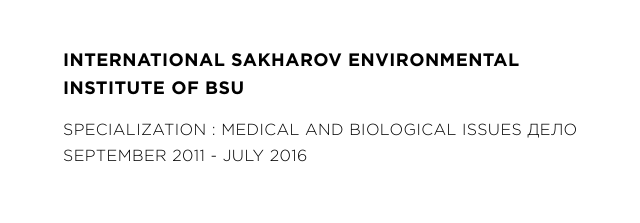
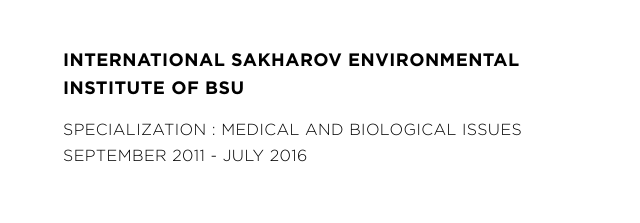
Before and after one commit to szhovtanskaya/en, a plain HTML site: page index.html in a window 1280 px wide. Shown: the part 978-1201 px from the top of the page, 22-662 px from the left. Drawn offline with Linux system fonts and the light colour scheme.

Commit message:
Update index.html

```diff
--- a/index.html
+++ b/index.html
@@ -81,7 +81,7 @@
 						<div class="block-education">
 							<h4>International Sakharov Environmental Institute of BSU</h4>
 							<div class="row no-gutters">
-								<div class="col-xxl-auto col-12"><span>specialization : medical and biological issues дело</span></div>
+								<div class="col-xxl-auto col-12"><span>specialization : medical and biological issues</span></div>
 								<div class="col-xxl-auto col-12"><span>september 2011 - july 2016</span></div>
 							</div>
 						</div>
```
